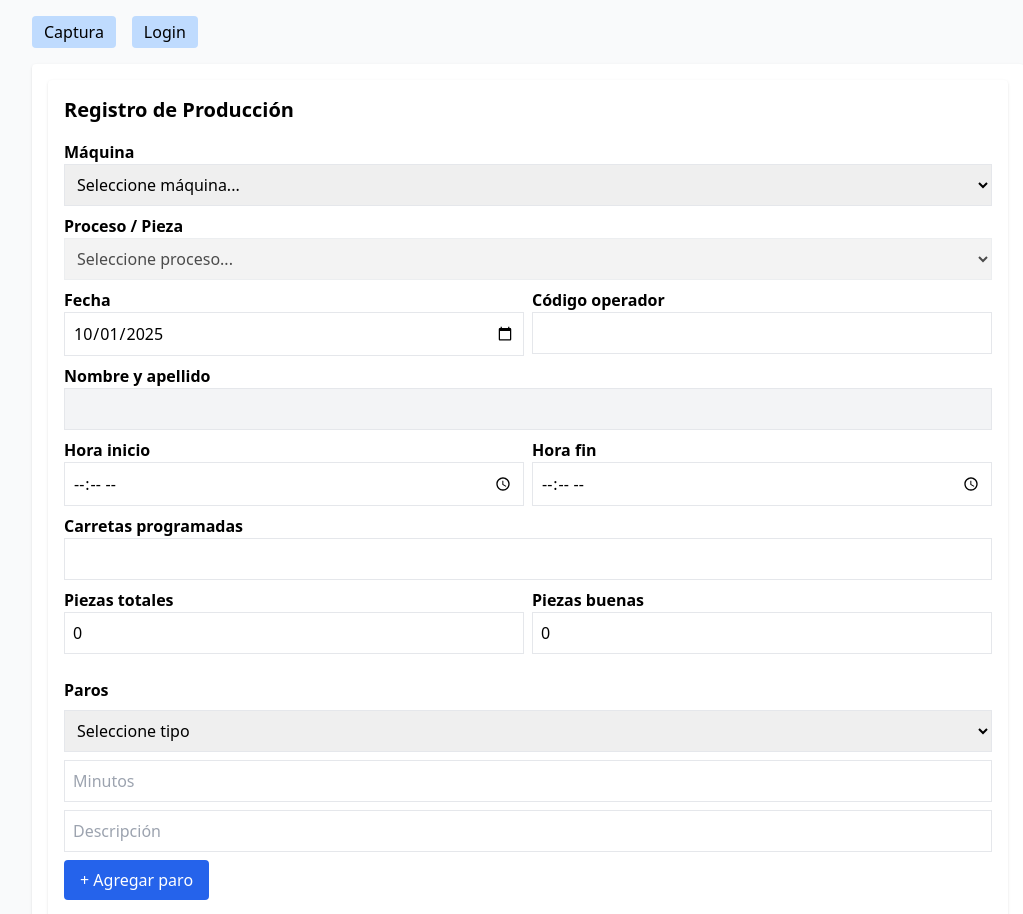
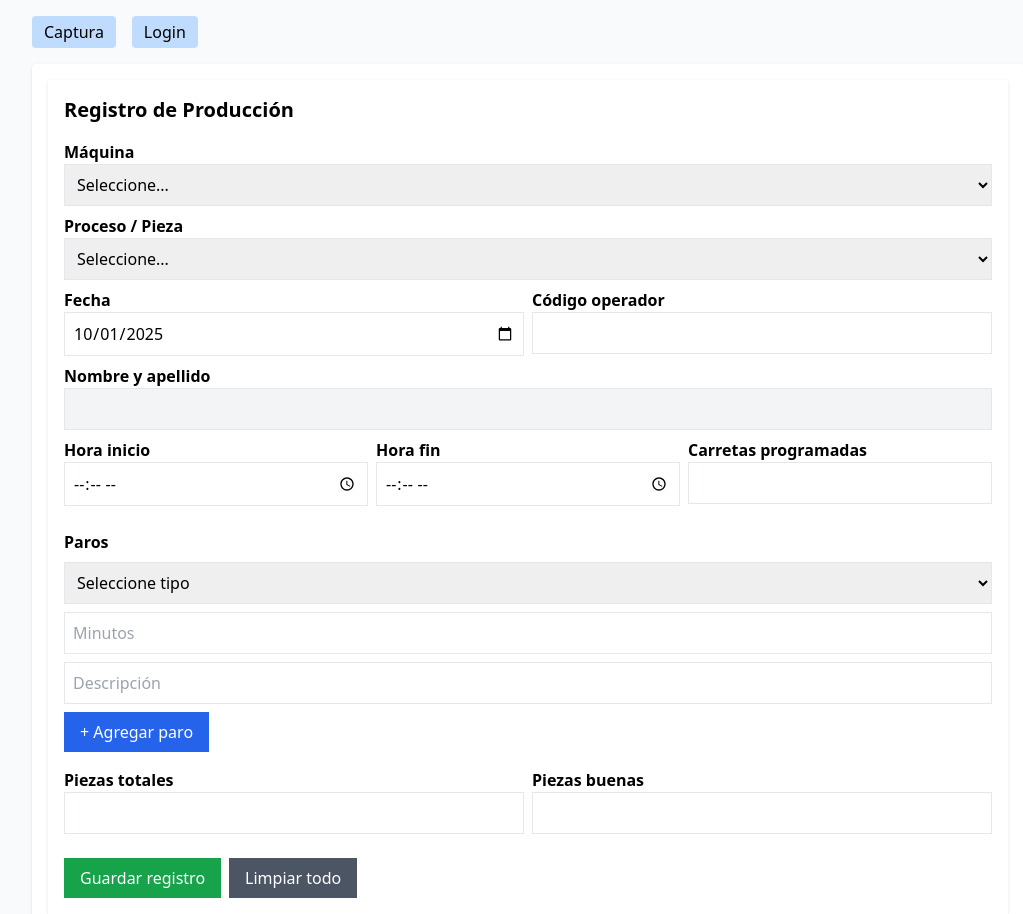
Before and after one commit to TransmetalAG/OEE-V2, a React (Vite) app: page / in a window 1280 px wide. Shown: the top 914 px of the page, without its empty margins (112-1135 px from the left). Built offline with nearby package versions, Linux system fonts and the light colour scheme.

Commit message:
Update Captura.jsx

```diff
--- a/src/components/Captura.jsx
+++ b/src/components/Captura.jsx
@@ -4,17 +4,16 @@
 
 export default function Captura() {
   const [form, setForm] = useState({
-    fecha: new Date().toISOString().split("T")[0],
     codigo: "",
     nombre: "",
     maquina: "",
     proceso: "",
-    eph: 0,
+    fecha: new Date().toISOString().slice(0, 10),
     inicio: "",
     fin: "",
     carretas: "",
-    piezasTotales: 0,
-    piezasBuenas: 0,
+    piezasTotales: "",
+    piezasBuenas: "",
     paros: [],
   });
 
@@ -51,84 +50,69 @@
     setForm({ ...form, paros: form.paros.filter((_, idx) => idx !== i) });
   };
 
-  const limpiar = () => {
-    setForm({
-      fecha: new Date().toISOString().split("T")[0],
-      codigo: "",
-      nombre: "",
-      maquina: "",
-      proceso: "",
-      eph: 0,
-      inicio: "",
-      fin: "",
-      carretas: "",
-      piezasTotales: 0,
-      piezasBuenas: 0,
-      paros: [],
-    });
-  };
-
   const guardar = () => {
-    if (!form.maquina || !form.proceso || !form.codigo) {
-      alert("Revisa los campos marcados antes de guardar.");
+    if (!form.maquina || !form.proceso) {
+      alert("Debes seleccionar máquina y proceso.");
       return;
     }
     const registros = JSON.parse(localStorage.getItem("registros") || "[]");
     registros.push(form);
     localStorage.setItem("registros", JSON.stringify(registros));
     alert("Registro guardado ✅");
-    limpiar();
+    setForm({
+      codigo: "",
+      nombre: "",
+      maquina: "",
+      proceso: "",
+      fecha: new Date().toISOString().slice(0, 10),
+      inicio: "",
+      fin: "",
+      carretas: "",
+      piezasTotales: "",
+      piezasBuenas: "",
+      paros: [],
+    });
   };
 
   return (
-    <div className="p-4 bg-white rounded shadow">
+    <div className="p-4 bg-white shadow">
       <h2 className="text-xl font-bold mb-4">Registro de Producción</h2>
 
-      {/* MENÚ 1: MÁQUINA */}
+      {/* Máquina */}
       <label className="block font-semibold">Máquina</label>
       <select
         name="maquina"
         value={form.maquina}
-        onChange={(e) => setForm({ ...form, maquina: e.target.value, proceso: "", eph: 0 })}
-        className="border p-2 w-full mb-2"
+        onChange={handleChange}
+        className="border p-2 w-full mb-2 rounded-none"
       >
-        <option value="">Seleccione máquina...</option>
-        {catalogo.map((m, i) => (
-          <option key={i} value={m.maquina}>
-            {m.maquina}
+        <option value="">Seleccione...</option>
+        {[...new Set(catalogo.map((m) => m.maquina))].map((maq, i) => (
+          <option key={i} value={maq}>
+            {maq}
           </option>
         ))}
       </select>
 
-      {/* MENÚ 2: PROCESO / PIEZA */}
+      {/* Proceso */}
       <label className="block font-semibold">Proceso / Pieza</label>
       <select
         name="proceso"
         value={form.proceso}
-        onChange={(e) =>
-          setForm({
-            ...form,
-            proceso: e.target.value,
-            eph:
-              catalogo
-                .find((m) => m.maquina === form.maquina)
-                ?.procesos.find((p) => p.nombre === e.target.value)?.eph || 0,
-          })
-        }
-        className="border p-2 w-full mb-2"
-        disabled={!form.maquina}
+        onChange={handleChange}
+        className="border p-2 w-full mb-2 rounded-none"
       >
-        <option value="">Seleccione proceso...</option>
+        <option value="">Seleccione...</option>
         {catalogo
-          .find((m) => m.maquina === form.maquina)
-          ?.procesos.map((p, i) => (
-            <option key={i} value={p.nombre}>
-              {p.nombre}
+          .filter((m) => m.maquina === form.maquina)
+          .map((m, i) => (
+            <option key={i} value={m.proceso}>
+              {m.proceso}
             </option>
           ))}
       </select>
 
-      {/* FECHA Y OPERADOR */}
+      {/* Fecha y Operador */}
       <div className="flex gap-2">
         <div className="flex-1">
           <label className="block font-semibold">Fecha</label>
@@ -137,7 +121,7 @@
             name="fecha"
             value={form.fecha}
             onChange={handleChange}
-            className="border p-2 w-full mb-2"
+            className="border p-2 w-full mb-2 rounded-none"
           />
         </div>
         <div className="flex-1">
@@ -147,7 +131,7 @@
             name="codigo"
             value={form.codigo}
             onChange={handleCodigo}
-            className="border p-2 w-full mb-2"
+            className="border p-2 w-full mb-2 rounded-none"
           />
         </div>
       </div>
@@ -157,10 +141,10 @@
         type="text"
         value={form.nombre}
         disabled
-        className="border p-2 w-full mb-2 bg-gray-100"
+        className="border p-2 w-full mb-2 bg-gray-100 rounded-none"
       />
 
-      {/* HORAS */}
+      {/* Horas */}
       <div className="flex gap-2">
         <div className="flex-1">
           <label className="block font-semibold">Hora inicio</label>
@@ -169,7 +153,7 @@
             name="inicio"
             value={form.inicio}
             onChange={handleChange}
-            className="border p-2 w-full mb-2"
+            className="border p-2 w-full mb-2 rounded-none"
           />
         </div>
         <div className="flex-1">
@@ -179,51 +163,28 @@
             name="fin"
             value={form.fin}
             onChange={handleChange}
-            className="border p-2 w-full mb-2"
+            className="border p-2 w-full mb-2 rounded-none"
           />
         </div>
-      </div>
-
-      {/* CARRETAS Y PIEZAS */}
+        <div className="flex-1">
           <label className="block font-semibold">Carretas programadas</label>
           <input
             type="number"
             name="carretas"
             value={form.carretas}
             onChange={handleChange}
-        className="border p-2 w-full mb-2"
-      />
-
-      <div className="flex gap-2">
-        <div className="flex-1">
-          <label className="block font-semibold">Piezas totales</label>
-          <input
-            type="number"
-            name="piezasTotales"
-            value={form.piezasTotales}
-            onChange={handleChange}
-            className="border p-2 w-full mb-2"
-          />
-        </div>
-        <div className="flex-1">
-          <label className="block font-semibold">Piezas buenas</label>
-          <input
-            type="number"
-            name="piezasBuenas"
-            value={form.piezasBuenas}
-            onChange={handleChange}
-            className="border p-2 w-full mb-2"
+            className="border p-2 w-full mb-2 rounded-none"
           />
         </div>
       </div>
 
-      {/* PAROS */}
+      {/* Paros */}
       <div className="mt-4">
         <h3 className="font-semibold mb-2">Paros</h3>
         <select
           value={nuevoParo.tipo}
           onChange={(e) => setNuevoParo({ ...nuevoParo, tipo: e.target.value })}
-          className="border p-2 w-full mb-2"
+          className="border p-2 w-full mb-2 rounded-none"
         >
           <option value="">Seleccione tipo</option>
           <option value="Mecánico">Mecánico</option>
@@ -238,7 +199,7 @@
           onChange={(e) =>
             setNuevoParo({ ...nuevoParo, minutos: e.target.value })
           }
-          className="border p-2 w-full mb-2"
+          className="border p-2 w-full mb-2 rounded-none"
         />
         <input
           type="text"
@@ -247,11 +208,11 @@
           onChange={(e) =>
             setNuevoParo({ ...nuevoParo, descripcion: e.target.value })
           }
-          className="border p-2 w-full mb-2"
+          className="border p-2 w-full mb-2 rounded-none"
         />
         <button
           onClick={agregarParo}
-          className="bg-blue-600 text-white px-4 py-2 rounded"
+          className="bg-blue-600 text-white px-4 py-2 mb-2"
         >
           + Agregar paro
         </button>
@@ -267,7 +228,7 @@
               </span>
               <button
                 onClick={() => eliminarParo(i)}
-                className="bg-red-600 text-white px-2 py-1 rounded"
+                className="bg-red-600 text-white px-2 py-1"
               >
                 Eliminar
               </button>
@@ -276,17 +237,55 @@
         </ul>
       </div>
 
-      {/* BOTONES */}
+      {/* Piezas */}
+      <div className="flex gap-2">
+        <div className="flex-1">
+          <label className="block font-semibold">Piezas totales</label>
+          <input
+            type="number"
+            name="piezasTotales"
+            value={form.piezasTotales}
+            onChange={handleChange}
+            className="border p-2 w-full mb-2 rounded-none"
+          />
+        </div>
+        <div className="flex-1">
+          <label className="block font-semibold">Piezas buenas</label>
+          <input
+            type="number"
+            name="piezasBuenas"
+            value={form.piezasBuenas}
+            onChange={handleChange}
+            className="border p-2 w-full mb-2 rounded-none"
+          />
+        </div>
+      </div>
+
+      {/* Botones */}
       <div className="flex gap-2 mt-4">
         <button
           onClick={guardar}
-          className="bg-green-600 text-white px-4 py-2 rounded"
+          className="bg-green-600 text-white px-4 py-2"
         >
           Guardar registro
         </button>
         <button
-          onClick={limpiar}
-          className="bg-gray-500 text-white px-4 py-2 rounded"
+          onClick={() =>
+            setForm({
+              codigo: "",
+              nombre: "",
+              maquina: "",
+              proceso: "",
+              fecha: new Date().toISOString().slice(0, 10),
+              inicio: "",
+              fin: "",
+              carretas: "",
+              piezasTotales: "",
+              piezasBuenas: "",
+              paros: [],
+            })
+          }
+          className="bg-gray-600 text-white px-4 py-2"
         >
           Limpiar todo
         </button>
```
Lines whose indentation alone changed are shown as unchanged.
